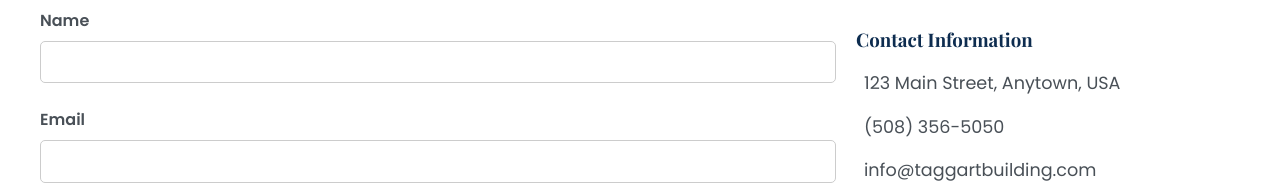
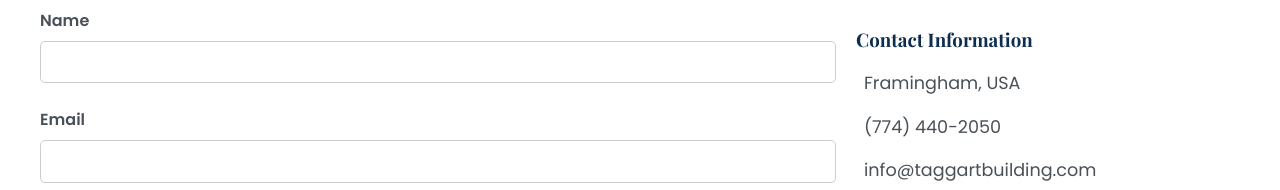
Before and after one commit to philykim/builder, an Angular app in the folder taggart-building/: page /contact in a window 1280 px wide. Shown: the part 567-757 px from the top of the page. Built offline with nearby package versions, Linux system fonts and the light colour scheme.

Commit message:
Update contact.component.html

```diff
--- a/taggart-building/src/app/contact/contact.component.html
+++ b/taggart-building/src/app/contact/contact.component.html
@@ -35,8 +35,8 @@
         </div>
         <div class="contact-info">
           <h3>Contact Information</h3>
-          <p><i class="fas fa-map-marker-alt"></i> 123 Main Street, Anytown, USA</p>
-          <p><i class="fas fa-phone"></i> (508) 356-5050</p>
+          <p><i class="fas fa-map-marker-alt"></i> Framingham, USA</p>
+          <p><i class="fas fa-phone"></i> (774) 440-2050</p>
           <p><i class="fas fa-envelope"></i> info&#64;taggartbuilding.com</p>
           <div class="map-container">
             <iframe
```
